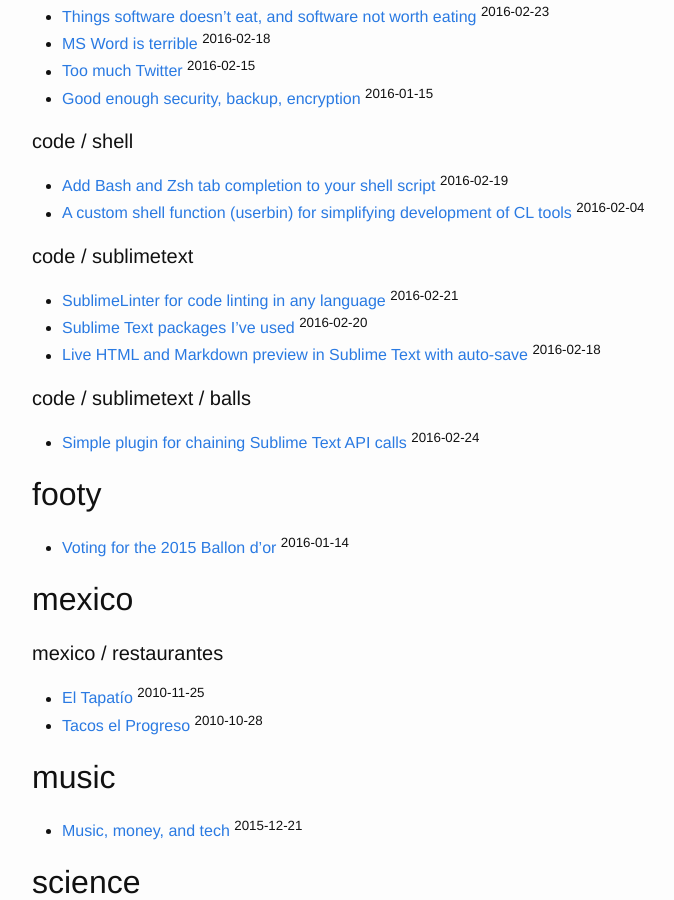
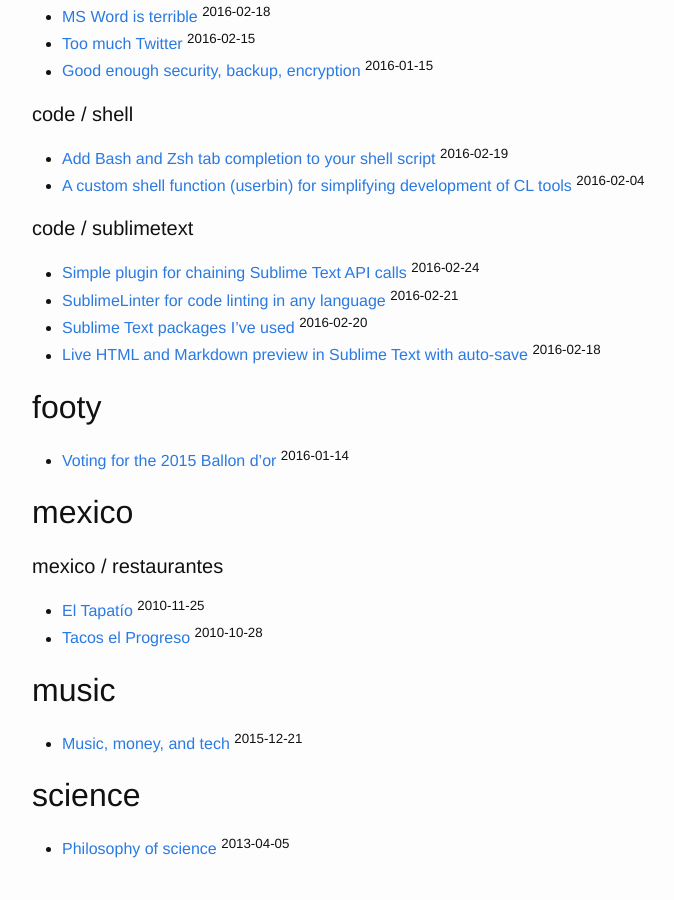
Before and after one commit to QuantumOfVacuum/kylebebak.github.io, a Jekyll site: the page built from site-map.md, in a window 1280 px wide and 900 px high, scrolled down 1162 px. Shown: the whole window, without its empty margins (238-912 px from the left). Built offline with Jekyll 4.4.1, drawn with Linux system fonts in a browser that asks for light colours.

Commit message:
map changes

```diff
--- a/site-map.md
+++ b/site-map.md
@@ -16,8 +16,7 @@
     * [mac](#code--mac) <sup>(1)</sup>
     * [random](#code--random) <sup>(4)</sup>
     * [shell](#code--shell) <sup>(2)</sup>
-    * [sublimetext](#code--sublimetext) <sup>(3)</sup>
-        * [balls](#code--sublimetext--balls) <sup>(1)</sup>
+    * [sublimetext](#code--sublimetext) <sup>(4)</sup>
 * [footy](#footy) <sup>(1)</sup>
 * [mexico](#mexico)
     * [restaurantes](#mexico--restaurantes) <sup>(2)</sup>
@@ -52,12 +51,10 @@
 * [A custom shell function (userbin) for simplifying development of CL tools](code/shell/userbin) <sup>2016-02-04</sup>
 
 #### code / sublimetext
+* [Simple plugin for chaining Sublime Text API calls](code/sublimetext/multiple-commands) <sup>2016-02-24</sup>
 * [SublimeLinter for code linting in any language](code/sublimetext/sublime-linter) <sup>2016-02-21</sup>
 * [Sublime Text packages I've used](code/sublimetext/useful-packages) <sup>2016-02-20</sup>
 * [Live HTML and Markdown preview in Sublime Text with auto-save](code/sublimetext/auto-save) <sup>2016-02-18</sup>
-
-#### code / sublimetext / balls
-* [Simple plugin for chaining Sublime Text API calls](code/sublimetext/balls/multiple-commands) <sup>2016-02-24</sup>
 
 ## footy
 * [Voting for the 2015 Ballon d'or](footy/ballon-dor-2015) <sup>2016-01-14</sup>
```
Also changed, not shown: _includes/sidebar.md (+0 -1 lines), 3 other files.
